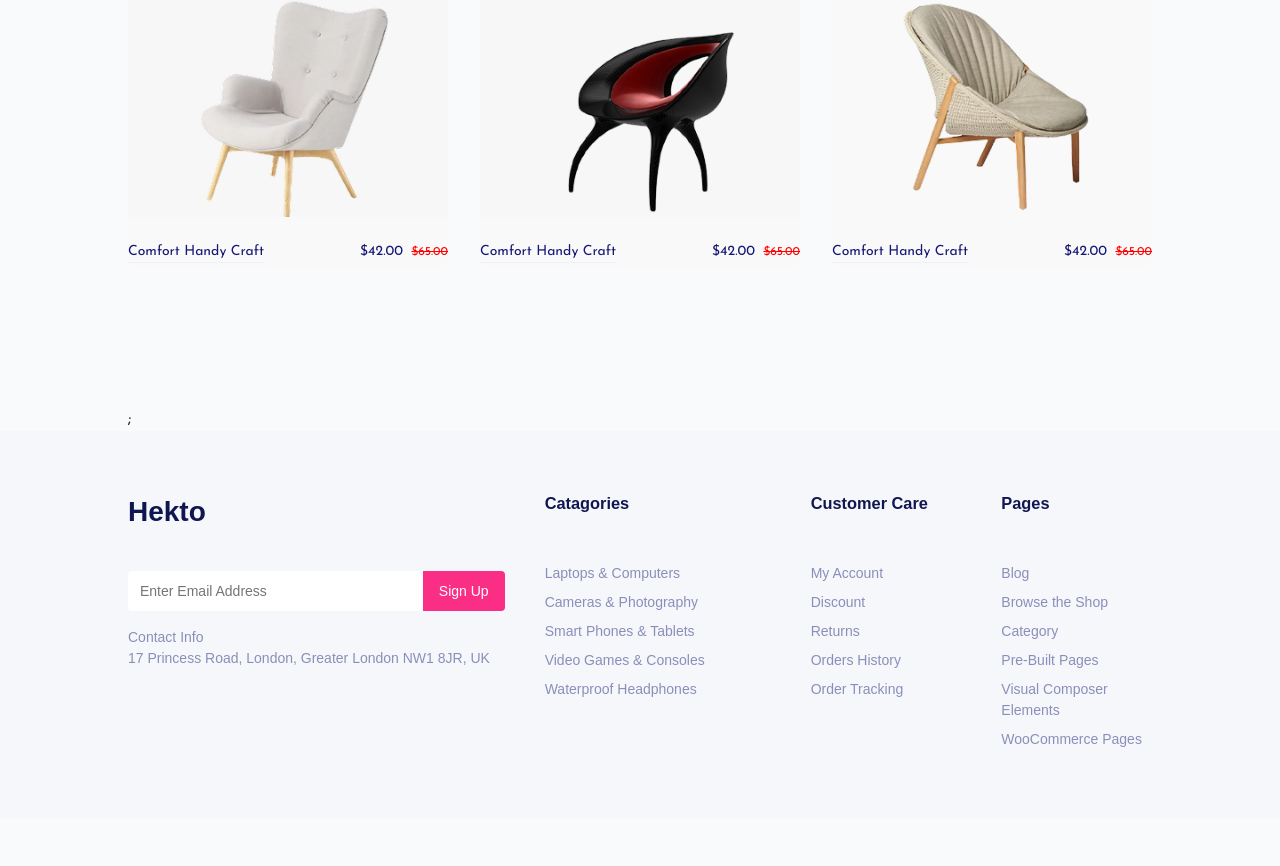
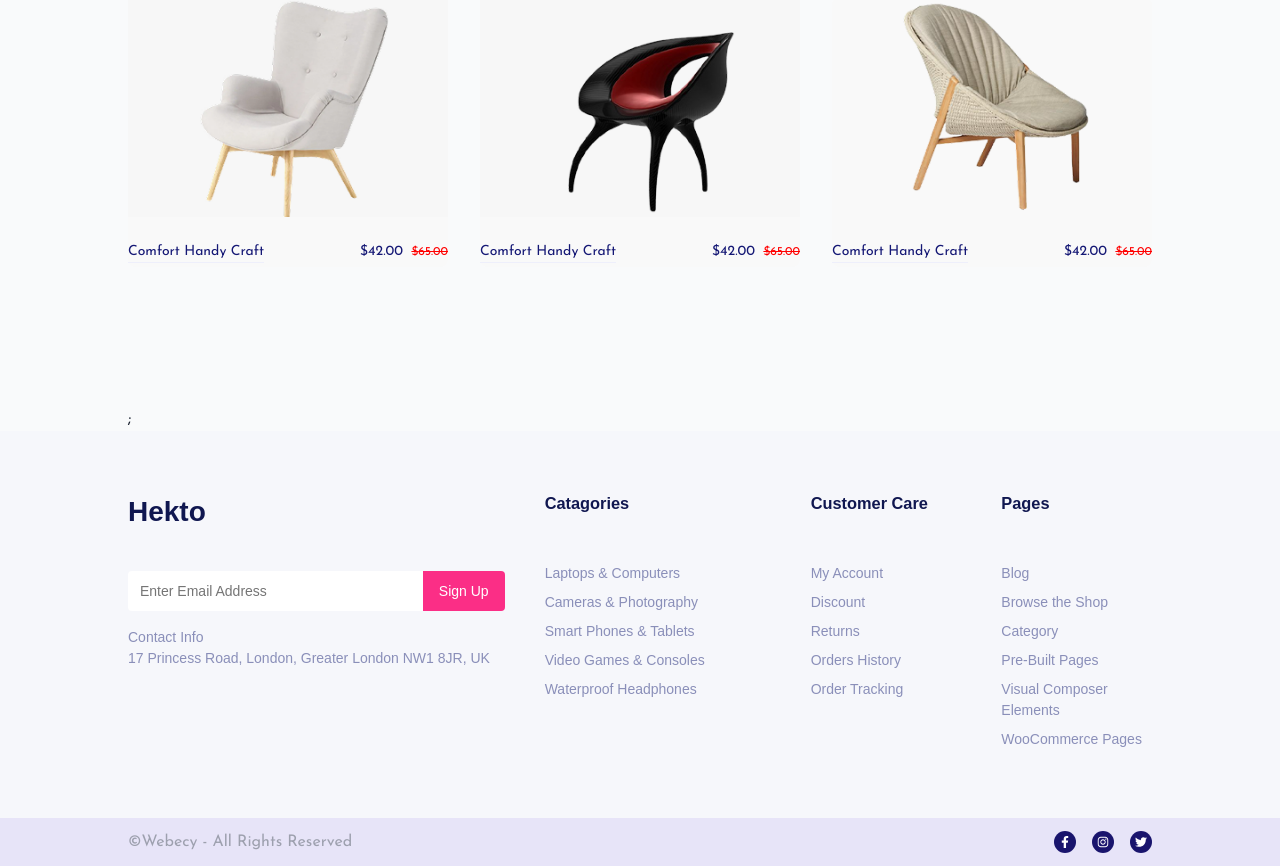
Before and after one commit to Amcongtu/react-test, a React (Vite) app: page / in a window 1280 px wide. Shown: the part 1528-2394 px from the top of the page. Before the commit the page ends 2346 px from the top, so only its background shows below. Built offline with nearby package versions, Linux system fonts and the light colour scheme.

Commit message:
feat: update footer ui

```diff
--- a/src/components/Layout/ClientFooter/ClientFooter.module.scss
+++ b/src/components/Layout/ClientFooter/ClientFooter.module.scss
@@ -109,3 +109,43 @@
         }
     }
 }
+
+.expand {
+    background-color: #E7E4F8;
+    color: #9DA0AE;
+
+    >div {
+        padding: 12px 0;
+        display: flex;
+        justify-content: space-between;
+        align-items: center;
+
+        @include mixins.respond-max(md) {
+            padding: 12px;
+        }
+    }
+}
+
+.socialIcons {
+    display: flex;
+    gap: 16px;
+
+    button {
+        background-color: #19146D;
+        border: none;
+        border-radius: 50%;
+        width: 22px;
+        height: 22px;
+        display: flex;
+        align-items: center;
+        justify-content: center;
+        color: white;
+        font-size: 12px;
+        cursor: pointer;
+        transition: background-color 0.3s;
+
+        &:hover {
+            background-color: darken(#19146D, 10%);
+        }
+    }
+}
--- a/src/components/Layout/ClientFooter/ClientFooter.tsx
+++ b/src/components/Layout/ClientFooter/ClientFooter.tsx
@@ -1,8 +1,10 @@
 import React from 'react';
 import styles from './ClientFooter.module.scss';
+import { FaFacebookF, FaInstagram, FaTwitter } from 'react-icons/fa';
 
 const ClientFooter: React.FC = () => {
     return (
+        <>
             <footer className={styles.footer}>
                 <div className={`${styles.container} container`}>
                     {/* Left column */}
@@ -62,6 +64,19 @@ const ClientFooter: React.FC = () => {
                     </div>
                 </div>
             </footer>
+            <div className={styles.expand}>
+                <div className='container'>
+                    <div>
+                        ©Webecy - All Rights Reserved
+                    </div>
+                    <div className={styles.socialIcons}>
+                        <button><FaFacebookF /></button>
+                        <button><FaInstagram /></button>
+                        <button><FaTwitter /></button>
+                    </div>
+                </div>
+            </div>
+        </>
     );
 };
 
```
Lines whose indentation alone changed are shown as unchanged.
